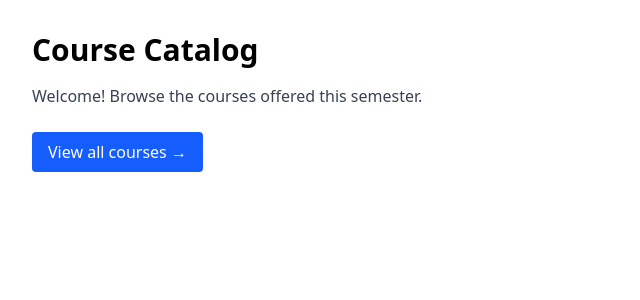
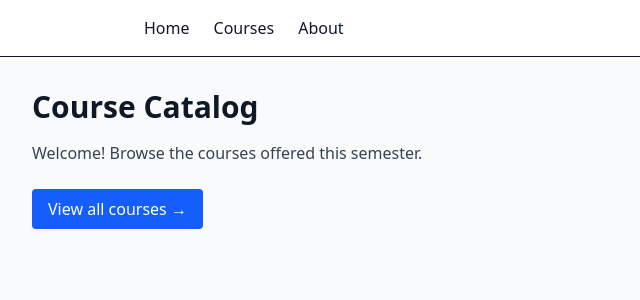
Before and after one commit to isabekovatomiris2005-eng/course-catalog, a Next.js app: page / in a window 1280 px wide. Shown: the top 300 px of the page, without its empty margins (0-640 px from the left). Built offline with nearby package versions, Linux system fonts and the light colour scheme.

Commit message:
feat: add shared navigation in layout

```diff
--- a/app/layout.tsx
+++ b/app/layout.tsx
@@ -1,29 +1,36 @@
+// app/layout.tsx
 import type { Metadata } from "next";
-import { Geist, Geist_Mono } from "next/font/google";
+import Link from "next/link";
 import "./globals.css";
 
-const geistSans = Geist({
-  variable: "--font-geist-sans",
-  subsets: ["latin"],
-});
-
-const geistMono = Geist_Mono({
-  variable: "--font-geist-mono",
-  subsets: ["latin"],
-});
-
 export const metadata: Metadata = {
-  title: "Create Next App",
-  description: "Generated by create next app",
+  title: "Course Catalog",
+  description: "Advanced Web Technologies — semester project",
 };
 
-export default function RootLayout({ children }: LayoutProps<"/">) {
+export default function RootLayout({
+  children,
+}: {
+  children: React.ReactNode;
+}) {
   return (
-    <html
-      lang="en"
-      className={`${geistSans.variable} ${geistMono.variable} h-full antialiased`}
-    >
-      <body className="min-h-full flex flex-col">{children}</body>
+    <html lang="en">
+      <body className="min-h-screen bg-gray-50 text-gray-900">
+        <header className="border-b bg-white">
+          <nav className="mx-auto flex max-w-5xl gap-6 p-4">
+            <Link href="/" className="font-medium hover:text-blue-600">
+              Home
+            </Link>
+            <Link href="/courses" className="font-medium hover:text-blue-600">
+              Courses
+            </Link>
+            <Link href="/about" className="font-medium hover:text-blue-600">
+              About
+            </Link>
+          </nav>
+        </header>
+        {children}
+      </body>
     </html>
   );
 }
```
